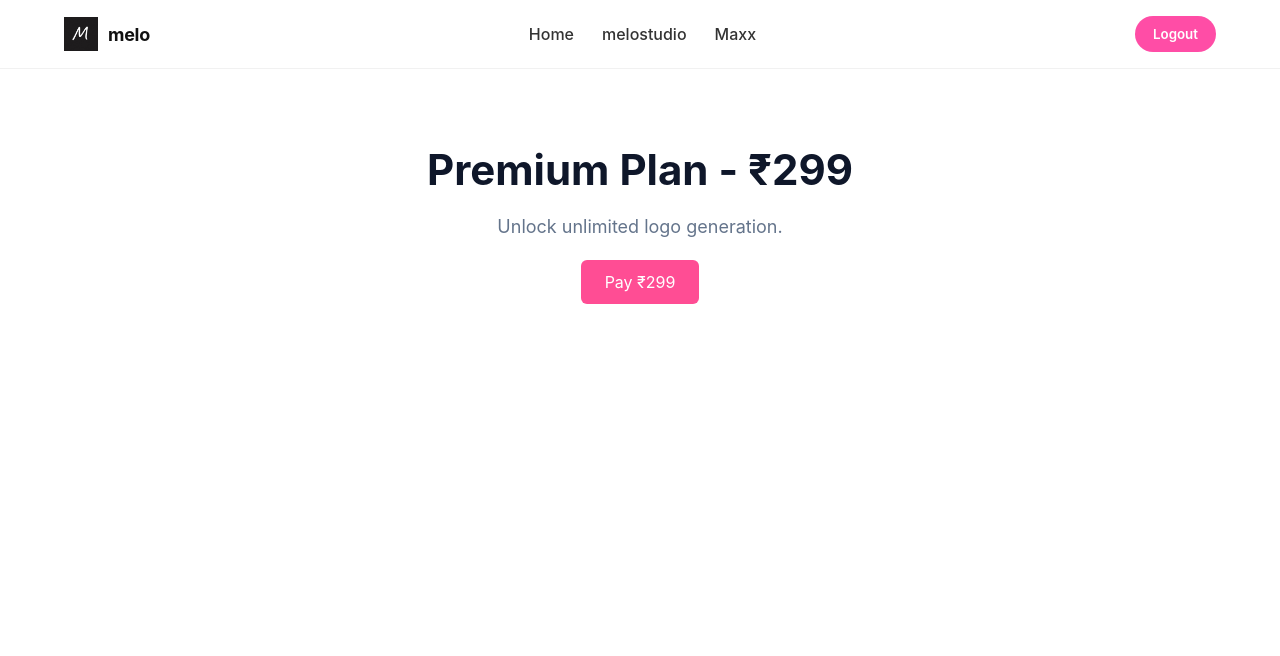
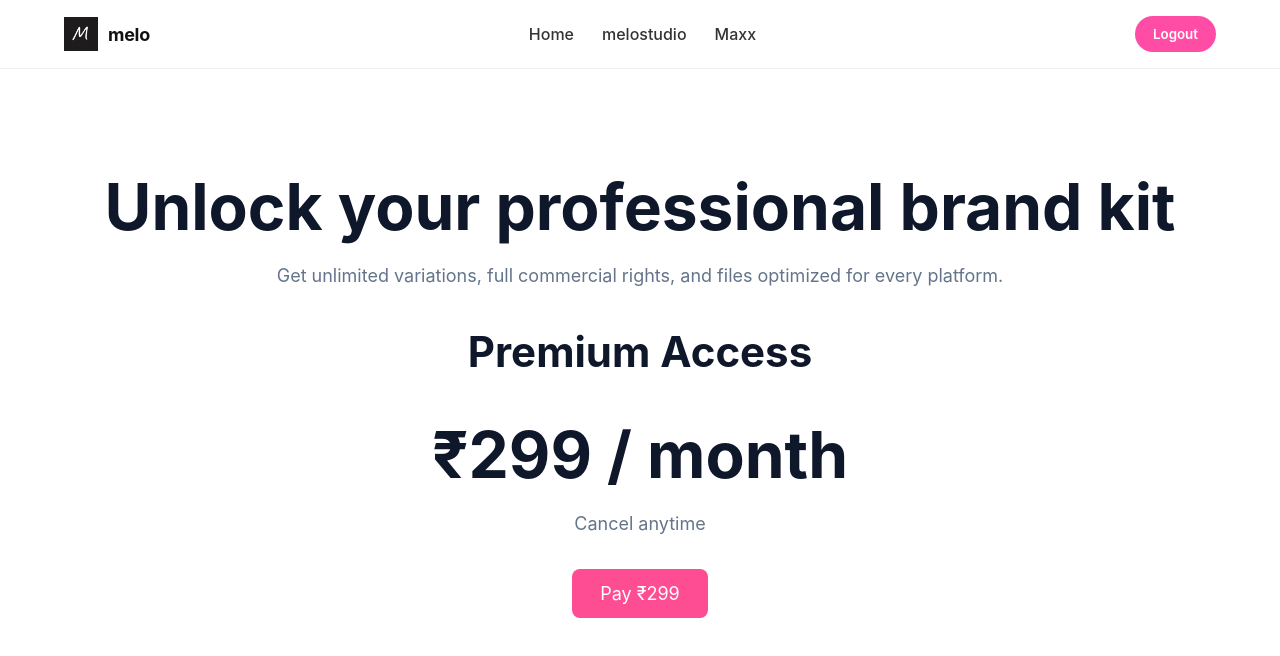
Before and after one commit to Tanishq-vhd/Melo-Logo-Studio-Clean, a React (Create React App) app in the folder frontend/: page /payment in a window 1280 px wide. Shown: the top 656 px of the page. Built offline with nearby package versions, Linux system fonts and the light colour scheme; no server answers; sample sign-in values are in the browser's storage.

Commit message:
Refactor Payment component to enhance premium status check and implement Razorpay payment handling

```diff
--- a/frontend/src/pages/Payment.jsx
+++ b/frontend/src/pages/Payment.jsx
@@ -9,6 +9,7 @@ export default function Payment() {
   const API_URL =
     process.env.REACT_APP_API_URL || "https://melo-logo-studio.onrender.com";
 
+  /* ================= CHECK PREMIUM ================= */
   useEffect(() => {
     const unsubscribe = auth.onAuthStateChanged(async (user) => {
       if (!user) {
@@ -17,7 +18,7 @@ export default function Payment() {
       }
 
       try {
-        const token = await user.getIdToken();
+        const token = localStorage.getItem("token");
 
         const res = await fetch(
           `${API_URL}/api/payment/check-status`,
@@ -33,7 +34,7 @@ export default function Payment() {
         if (data.success && data.isPremium) {
           navigate("/success");
         } else {
-          setLoading(false); // Show payment UI
+          setLoading(false);
         }
 
       } catch (err) {
@@ -45,31 +46,104 @@ export default function Payment() {
     return () => unsubscribe();
   }, [navigate, API_URL]);
 
+  /* ================= RAZORPAY ================= */
+  const handlePayment = async () => {
+    try {
+      const token = localStorage.getItem("token");
+
+      const orderRes = await fetch(
+        `${API_URL}/api/payment/create-order`,
+        {
+          method: "POST",
+          headers: {
+            "Content-Type": "application/json",
+            Authorization: `Bearer ${token}`,
+          },
+        }
+      );
+
+      const orderData = await orderRes.json();
+
+      if (!orderData.id) {
+        alert("Order creation failed");
+        return;
+      }
+
+      const options = {
+        key: process.env.REACT_APP_RAZORPAY_KEY_ID,
+        amount: orderData.amount,
+        currency: "INR",
+        name: "Melo Studio",
+        description: "Premium Subscription",
+        order_id: orderData.id,
+        handler: async function (response) {
+          const verifyRes = await fetch(
+            `${API_URL}/api/payment/verify-payment`,
+            {
+              method: "POST",
+              headers: {
+                "Content-Type": "application/json",
+                Authorization: `Bearer ${token}`,
+              },
+              body: JSON.stringify(response),
+            }
+          );
+
+          const verifyData = await verifyRes.json();
+
+          if (verifyData.success) {
+            navigate("/success");
+          } else {
+            alert("Payment verification failed");
+          }
+        },
+        theme: {
+          color: "#ff4d94",
+        },
+      };
+
+      const rzp = new window.Razorpay(options);
+      rzp.open();
+
+    } catch (err) {
+      console.error("Payment error:", err);
+      alert("Payment failed");
+    }
+  };
+
   if (loading) {
     return (
-      <div style={{ padding: "40px", textAlign: "center" }}>
-        <h2>Checking subscription...</h2>
+      <div style={{ padding: 40, textAlign: "center" }}>
+        Checking subscription...
       </div>
     );
   }
 
+  /* ================= PREMIUM DESIGN UI ================= */
   return (
-    <div style={{ padding: "40px", textAlign: "center" }}>
-      <h2>Premium Plan - ₹299</h2>
-      <p>Unlock unlimited logo generation.</p>
+    <div className="payment-container" style={{ padding: "60px 20px", textAlign: "center" }}>
+      <h1>Unlock your professional brand kit</h1>
+      <p>
+        Get unlimited variations, full commercial rights, and files optimized
+        for every platform.
+      </p>
+
+      <div style={{ margin: "30px 0" }}>
+        <h2>Premium Access</h2>
+        <h1>₹299 / month</h1>
+        <p>Cancel anytime</p>
+      </div>
 
       <button
+        onClick={handlePayment}
         style={{
-          padding: "12px 24px",
+          padding: "14px 28px",
           backgroundColor: "#ff4d94",
           color: "white",
           border: "none",
-          borderRadius: "6px",
+          borderRadius: "8px",
+          fontSize: "18px",
           cursor: "pointer",
-          fontSize: "16px",
-        }}
-        onClick={() => {
-          console.log("Trigger Razorpay here");
         }}
       >
         Pay ₹299
```
